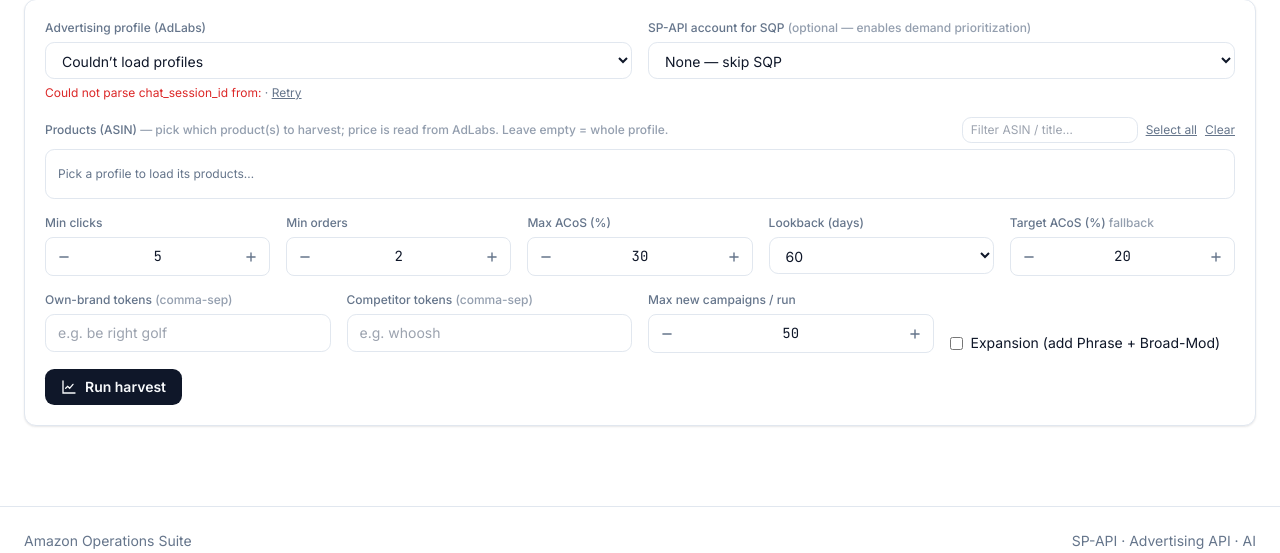
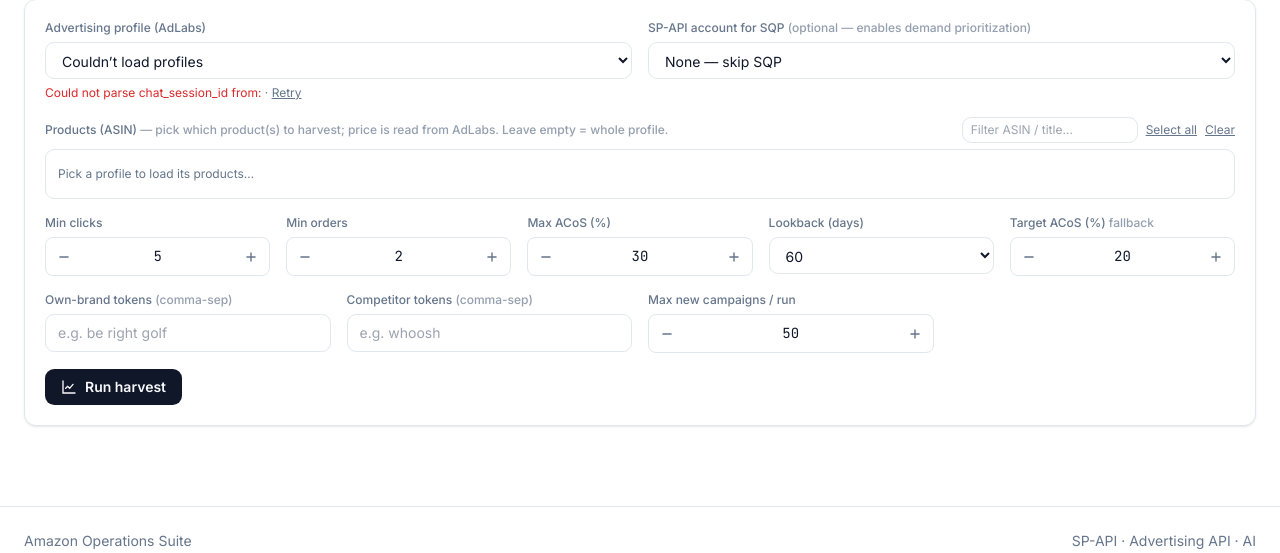
Before and after one commit to VishalESW/amazon-ops-suite, a Flask app: page /harvest in a window 1280 px wide. Shown: the part 240-793 px from the top of the page. Run offline with Flask 2, Linux system fonts and the light colour scheme; data that the repository does not hold is empty; some libraries are stand-ins or nearby versions.

Commit message:
Harvest: remove the Expansion toggle
Drop the Phrase/Broad-Mod expansion switch entirely — the harvest emits only the
per-root MKW Ex. campaigns. Removes the checkbox, the request field, the config
flag, and the _artifacts branch.

Co-Authored-By: Claude Opus 4.8 <noreply@anthropic.com>

```diff
--- a/blueprints/harvest.py
+++ b/blueprints/harvest.py
@@ -107,7 +107,6 @@ def analyze():
         min_clicks=body.get("min_clicks", 5), min_orders=body.get("min_orders", 2),
         max_acos=body.get("max_acos", 0.30), lookback_days=body.get("lookback_days", 60),
         target_acos_default=target_acos,
-        expansion_stage_enabled=body.get("expansion_stage_enabled", True),
         max_new_campaigns_per_run=body.get("max_new_campaigns_per_run", 50),
         own_brand_tokens=body.get("own_brand_tokens") or [],
         competitor_brand_tokens=body.get("competitor_brand_tokens") or [],
--- a/templates/harvest.html
+++ b/templates/harvest.html
@@ -61,7 +61,6 @@
     <div><label class="block text-xs font-medium text-muted-foreground mb-1.5">Own-brand tokens <span class="text-muted-foreground/70">(comma-sep)</span></label><input id="ownBrand" placeholder="e.g. be right golf" class="w-full rounded-md border border-input bg-background px-3 py-2 text-sm"></div>
     <div><label class="block text-xs font-medium text-muted-foreground mb-1.5">Competitor tokens <span class="text-muted-foreground/70">(comma-sep)</span></label><input id="compBrand" placeholder="e.g. whoosh" class="w-full rounded-md border border-input bg-background px-3 py-2 text-sm"></div>
     <div><label class="block text-xs font-medium text-muted-foreground mb-1.5">Max new campaigns / run</label><input id="maxNew" type="number" min="1" step="1" value="50" class="stepper"></div>
-    <div class="flex items-end"><label class="inline-flex items-center gap-2 text-sm"><input id="expansion" type="checkbox" class="accent-emerald"> Expansion (add Phrase + Broad-Mod)</label></div>
   </div>
 
   <div class="mt-4 flex items-center gap-3">
@@ -222,8 +221,7 @@ async function runHarvest(){
     asins:[...selectedAsins],
     target_acos:(+document.getElementById('targetAcos').value||20)/100,
     own_brand_tokens:tokens('ownBrand'), competitor_brand_tokens:tokens('compBrand'),
-    max_new_campaigns_per_run:+document.getElementById('maxNew').value||50,
-    expansion_stage_enabled:document.getElementById('expansion').checked };
+    max_new_campaigns_per_run:+document.getElementById('maxNew').value||50 };
   document.getElementById('runBtn').disabled=true; showProg(true); setMsg('Starting…');
   ['statsCard','dlCard','resultsCard'].forEach(id=>document.getElementById(id).classList.add('hidden'));
   let res; try{ res=await fetch('/harvest/analyze',{method:'POST',headers:{'Content-Type':'application/json'},body:JSON.stringify(body)}).then(r=>r.json()); }
--- a/utils/keyword_harvester.py
+++ b/utils/keyword_harvester.py
@@ -69,7 +69,6 @@ class HarvestConfig:
         self.bid_min = float(kw.get("bid_min", 0.10))
         self.bid_max_multiplier = float(kw.get("bid_max_multiplier", 1.50))
         self.high_price_pt_threshold = float(kw.get("high_price_pt_threshold", 1.25))
-        self.expansion_stage_enabled = bool(kw.get("expansion_stage_enabled", True))
         self.max_new_campaigns_per_run = int(kw.get("max_new_campaigns_per_run", 50))
         self.daily_budget = float(kw.get("daily_budget", 5))
         self.tos_bid = int(kw.get("tos_bid", 25))
@@ -351,11 +350,6 @@ def _artifacts(plan, kept_ids, cfg):
     create = []
     for (product, root), members in groups.items():
         create.append(_mkw_group_row(product, root, members, cfg, "Ex.", "Rank"))
-        # Expansion (opt-in, spec §9): also seed the root as Phrase and Broad-Mod
-        # themed campaigns to keep discovering variants of a proven root.
-        if cfg.expansion_stage_enabled:
-            create.append(_mkw_group_row(product, root, members, cfg, "Ph.", "Reach"))
-            create.append(_mkw_group_row(product, root, members, cfg, "Br.M", "Reach"))
     return create, targets, negatives
 
 
```
